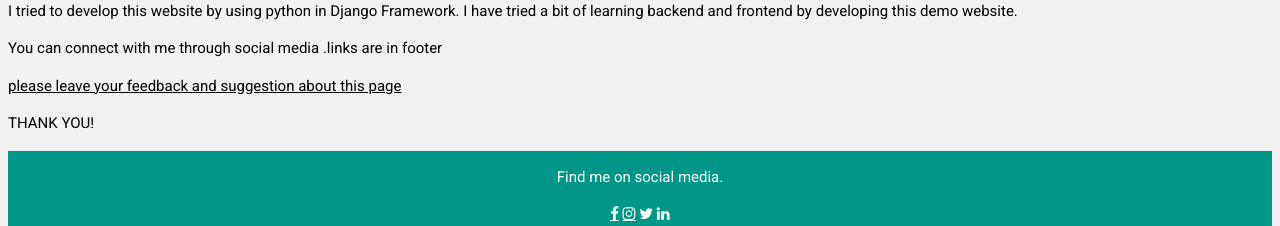
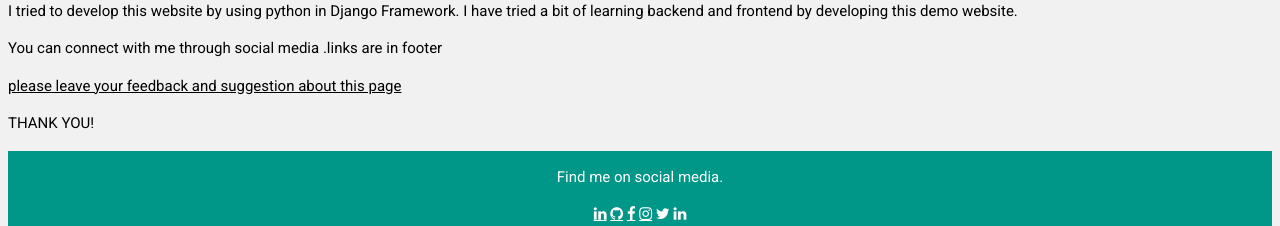
Before and after one commit to sejal3009/portfolio, a Django app: page / in a window 1280 px wide. Shown: the part 852-1078 px from the top of the page. Run offline with Django 3.2, Linux system fonts and the light colour scheme.

Commit message:
Social_media_link

```diff
--- a/myapp/templates/myapp/index.html
+++ b/myapp/templates/myapp/index.html
@@ -102,8 +102,10 @@ I have tried a bit of learning backend and frontend by developing this demo webs
 <p>THANK YOU!</p>
 <footer class="w3-container w3-teal w3-center w3-margin-top">
   <p>Find me on social media.</p>
+  <a href="https://www.linkedin.com/in/sejal-pathak-88950921b/" class="fa fa-linkedin  w3-hover-opacity"></a>
+  <a href="https://github.com/sejal3009/" class="fa fa-github  w3-hover-opacity"></a>
   <a href="https://www.facebook.com/sejal.pathak.75" class="fa fa-facebook  w3-hover-opacity"></a>
-  <a href="https://www.instagram.com/sejalpathak09/" class="fa fa-instagram w3-hover-opacity"></a>
+  <a href="ttps://instagram.com/__.sejal09.__?igshid=YmMyMTA2M2Y=" class="fa fa-instagram w3-hover-opacity"></a>
 
   <i class="fa fa-twitter w3-hover-opacity"></i>
   <i class="fa fa-linkedin w3-hover-opacity"></i>
```
